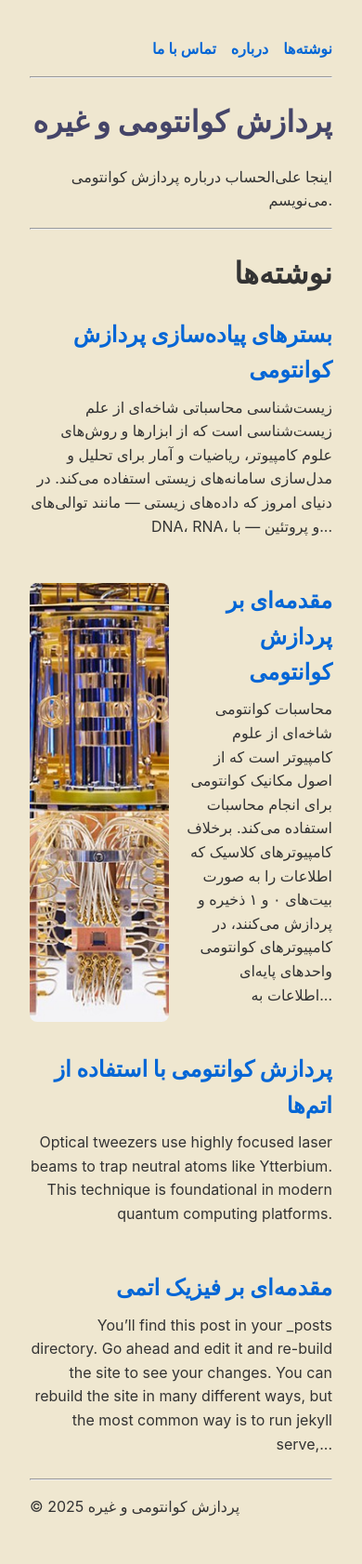
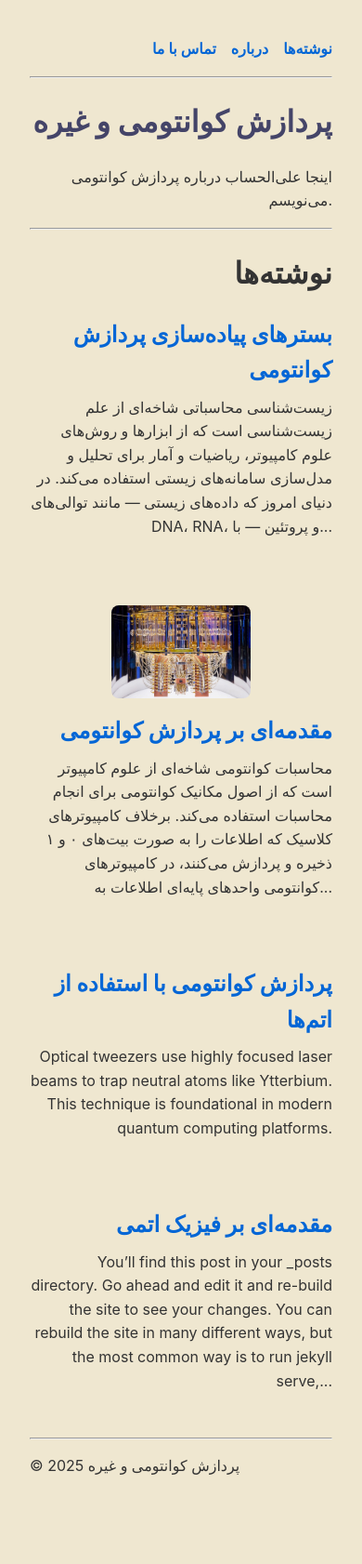
Before and after one commit to Amin7tsix/blog, a Jekyll site: the page built from index.md, in a window 390 px wide. Shown: the whole page at 93% size. Built offline with Jekyll 4.4.1, drawn with Linux system fonts in a browser that asks for light colours; after the commit the page ends 1638 px from its top, so only the background shows below that.

Commit message:
update index.md

```diff
--- a/assets/css/custom.css
+++ b/assets/css/custom.css
@@ -116,13 +116,19 @@
     text-align: right;     /* Align user input to the right */
   }
 
+  .video-container-wrapper {
+    display: flex;
+    justify-content: center;
+    margin: 1em 0;
+  }
+
   .video-container {
-    text-align:center;
     position: relative;
-    padding-bottom: 56.25%; /* 16:9 ratio */
+    padding-bottom: 56.25%; /* 16:9 aspect ratio */
     height: 0;
+    width: 100%;
+    max-width: 560px; /* Optional max width */
     overflow: hidden;
-    max-width: 100%;
   }
 
   .video-container iframe {
@@ -132,3 +138,36 @@
     width: 100%;
     height: 100%;
   }
+
+
+  .post-preview {
+    display: flex;
+    align-items: flex-start;
+    margin-bottom: 1.5em;
+  }
+
+  .post-image {
+    width: 120px;
+    height: auto;
+    margin-right: 1em;
+    object-fit: cover;
+  }
+
+  /* Responsive fix */
+  @media (max-width: 600px) {
+    .post-preview {
+      flex-direction: column;
+      align-items: center;
+      text-align: center;
+    }
+
+    .post-image {
+      width: 100%;
+      max-width: 300px;
+      margin: 0 auto 1em auto;
+    }
+
+    .post-text {
+      width: 100%;
+    }
+  }
--- a/index.md
+++ b/index.md
@@ -19,5 +19,14 @@ title: Home
         <p style="text-align: right;">{{ post.excerpt | strip_html | truncatewords: 40 }}</p>
       </div>
     </div>
+    <!-- <div class="post-preview">
+      {% if post.thumbnail %}
+        <img src="{{ post.image }}" alt="post image" class="post-image">
+      {% endif %}
+      <div class="post-text">
+        <h2><a href="{{ post.url }}">{{ post.title }}</a></h2>
+        <p>{{ post.excerpt }}</p>
+      </div>
+    </div> -->
   {% endfor %}
 </div>
```
Also changed, not shown: _posts/2025-05-29-quantum-computing-intro.md (+10 -8 lines).
